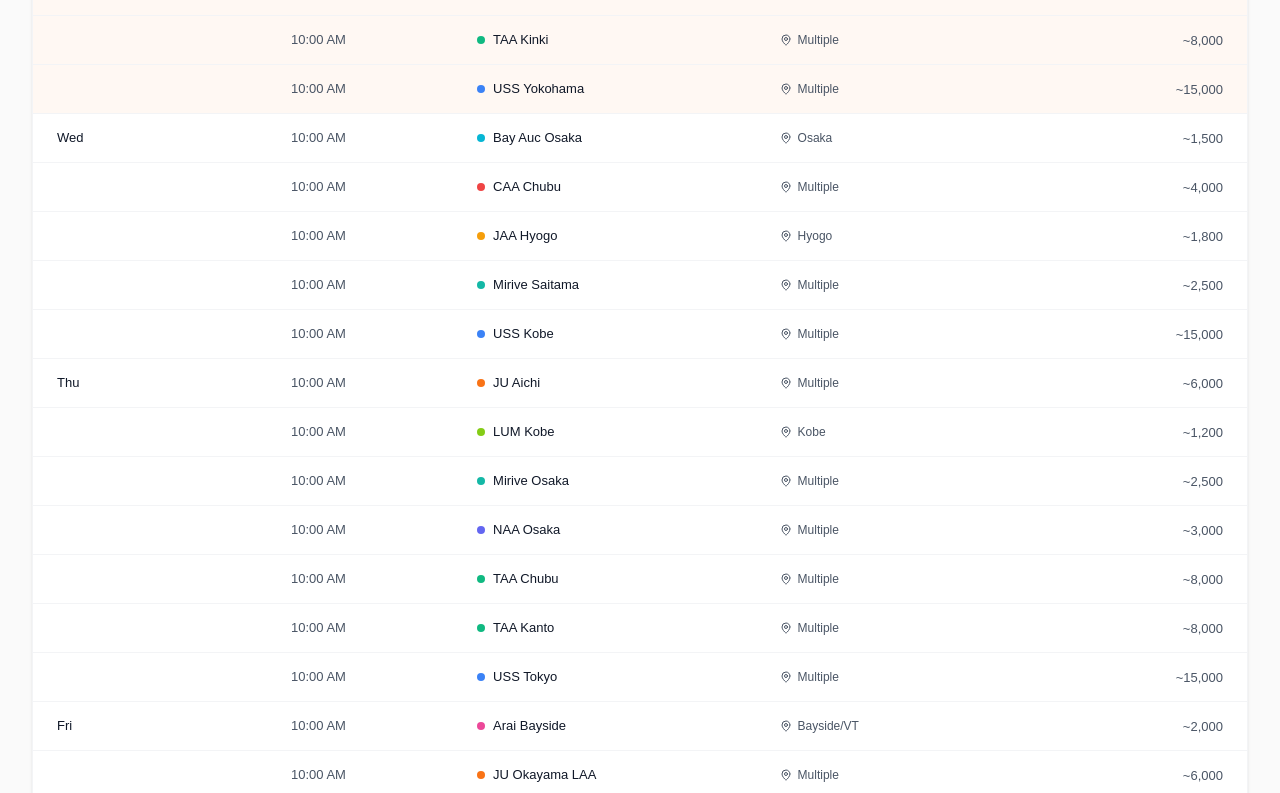
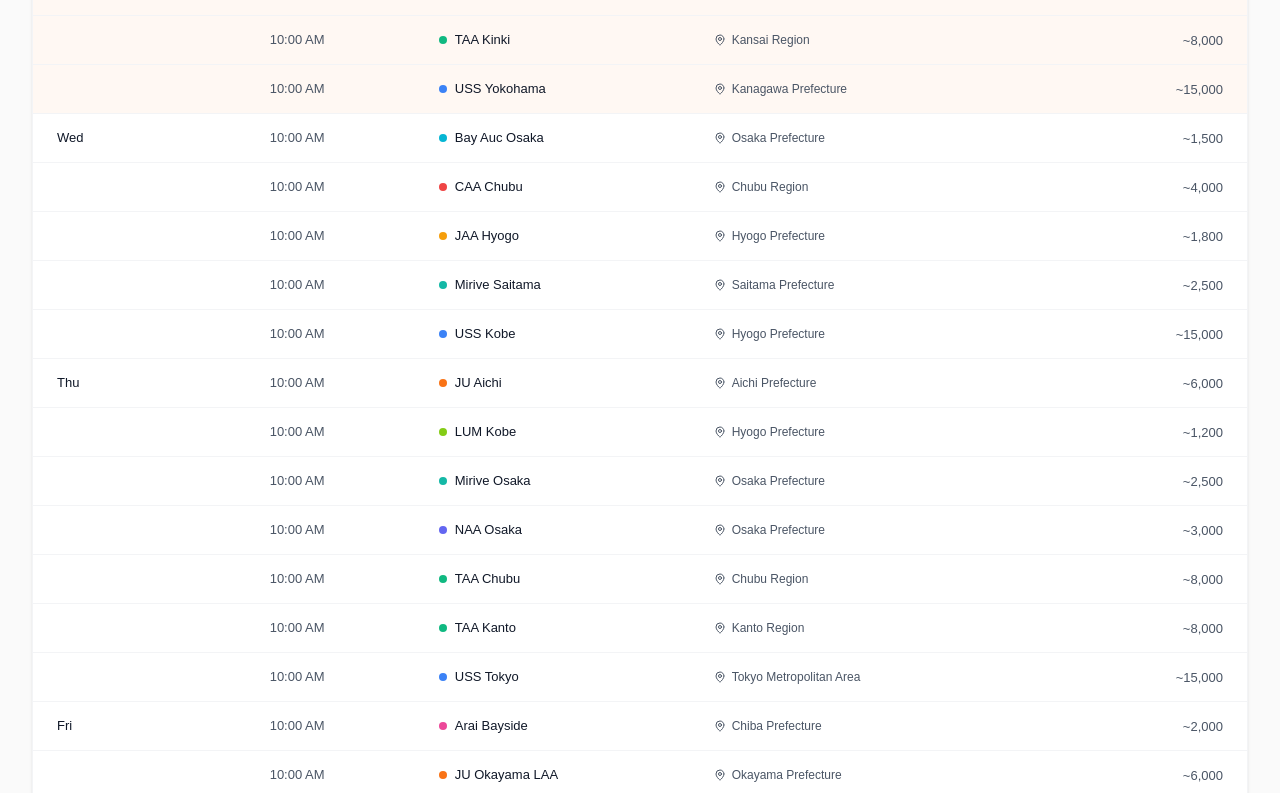
Before and after one commit to Lalanthawi/customer-portal-v2, a Next.js app: page /dashboard/auction-calendar in a window 1280 px wide. Shown: the part 1267-2060 px from the top of the page. Built offline with nearby package versions, Linux system fonts and the light colour scheme; no server answers; a web font is replaced by a local one.

Commit message:
fixed calender

```diff
--- a/app/dashboard/auction-calendar/page.tsx
+++ b/app/dashboard/auction-calendar/page.tsx
@@ -66,22 +66,79 @@
   ]
 }
 
+// Specific auction location mapping
+const auctionLocationMap: { [key: string]: string } = {
+  // CAA auctions
+  'CAA Gifu': 'Gifu Prefecture',
+  'CAA Tokyo': 'Chiba Prefecture',
+  'CAA Chubu': 'Chubu Region',
+
+  // JU auctions
+  'JU Saitama': 'Saitama Prefecture',
+  'JU Tokyo': 'Tokyo Metropolitan Area',
+  'JU Aichi': 'Aichi Prefecture',
+  'JU Okayama LAA': 'Okayama Prefecture',
+  'JU Gifu': 'Gifu Prefecture',
+
+  // TAA auctions
+  'TAA Kinki': 'Kansai Region',
+  'TAA Hiroshima': 'Hiroshima Prefecture',
+  'TAA Chubu': 'Chubu Region',
+  'TAA Kanto': 'Kanto Region',
+  'TAA Hygo': 'Hyogo Prefecture',
+  'TAA Yokohama': 'Kanagawa Prefecture',
+
+  // USS auctions
+  'USS Yokohama': 'Kanagawa Prefecture',
+  'USS Kobe': 'Hyogo Prefecture',
+  'USS Tokyo': 'Tokyo Metropolitan Area',
+  'USS Nagoya': 'Aichi Prefecture',
+  'USS Osaka': 'Osaka Prefecture',
+  'USS Saitama': 'Saitama Prefecture',
+  'USS Gunma': 'Gunma Prefecture',
+  'USS Kyushu': 'Kyushu Region',
+  'USS Okayama': 'Okayama Prefecture',
+  'USS Shizuoka': 'Shizuoka Prefecture',
+
+  // Honda auctions
+  'Honda Kansai': 'Kansai Region',
+  'Honda Nagoya': 'Aichi Prefecture',
+  'Honda Tokyo': 'Tokyo Metropolitan Area',
+
+  // NAA auctions
+  'NAA Osaka': 'Osaka Prefecture',
+  'NAA Tokyo': 'Tokyo Metropolitan Area',
+
+  // Other auctions
+  'Bay Auc Osaka': 'Osaka Prefecture',
+  'JAA Hyogo': 'Hyogo Prefecture',
+  'Mirive Saitama': 'Saitama Prefecture',
+  'Mirive Osaka': 'Osaka Prefecture',
+  'MIRIVE Aichi': 'Aichi Prefecture',
+  'LUM Kobe': 'Hyogo Prefecture',
+  'HAA Kobe': 'Hyogo Prefecture',
+  'Arai Bayside': 'Chiba Prefecture',
+  'Arai VT': 'Chiba Prefecture',
+  'ZIP Tokyo': 'Tokyo Metropolitan Area',
+  'USSR Nagoya': 'Aichi Prefecture'
+}
+
 // Auction house information with colors
-const auctionHouseInfo: { [key: string]: { color: string, location: string, avgVehicles: number } } = {
-  'USS': { color: '#3B82F6', location: 'Multiple', avgVehicles: 15000 },
-  'TAA': { color: '#10B981', location: 'Multiple', avgVehicles: 8000 },
-  'HAA': { color: '#8B5CF6', location: 'Kobe', avgVehicles: 12000 },
-  'JU': { color: '#F97316', location: 'Multiple', avgVehicles: 6000 },
-  'CAA': { color: '#EF4444', location: 'Multiple', avgVehicles: 4000 },
-  'NAA': { color: '#6366F1', location: 'Multiple', avgVehicles: 3000 },
-  'Honda': { color: '#64748B', location: 'Multiple', avgVehicles: 5000 },
-  'MIRIVE': { color: '#14B8A6', location: 'Multiple', avgVehicles: 2500 },
-  'Arai': { color: '#EC4899', location: 'Bayside/VT', avgVehicles: 2000 },
-  'Bay': { color: '#06B6D4', location: 'Osaka', avgVehicles: 1500 },
-  'JAA': { color: '#F59E0B', location: 'Hyogo', avgVehicles: 1800 },
-  'LUM': { color: '#84CC16', location: 'Kobe', avgVehicles: 1200 },
-  'ZIP': { color: '#F43F5E', location: 'Tokyo', avgVehicles: 2200 },
-  'USSR': { color: '#6B7280', location: 'Nagoya', avgVehicles: 1000 }
+const auctionHouseInfo: { [key: string]: { color: string, avgVehicles: number } } = {
+  'USS': { color: '#3B82F6', avgVehicles: 15000 },
+  'TAA': { color: '#10B981', avgVehicles: 8000 },
+  'HAA': { color: '#8B5CF6', avgVehicles: 12000 },
+  'JU': { color: '#F97316', avgVehicles: 6000 },
+  'CAA': { color: '#EF4444', avgVehicles: 4000 },
+  'NAA': { color: '#6366F1', avgVehicles: 3000 },
+  'Honda': { color: '#64748B', avgVehicles: 5000 },
+  'MIRIVE': { color: '#14B8A6', avgVehicles: 2500 },
+  'Arai': { color: '#EC4899', avgVehicles: 2000 },
+  'Bay': { color: '#06B6D4', avgVehicles: 1500 },
+  'JAA': { color: '#F59E0B', avgVehicles: 1800 },
+  'LUM': { color: '#84CC16', avgVehicles: 1200 },
+  'ZIP': { color: '#F43F5E', avgVehicles: 2200 },
+  'USSR': { color: '#6B7280', avgVehicles: 1000 }
 }
 
 export default function AuctionCalendarPage() {
@@ -99,6 +156,10 @@
   const getAuctionColor = (auction: string): string => {
     const key = getAuctionHouseKey(auction)
     return auctionHouseInfo[key]?.color || '#6B7280'
+  }
+
+  const getAuctionLocation = (auction: string): string => {
+    return auctionLocationMap[auction] || ''
   }
 
   return (
@@ -266,10 +327,12 @@
                             </div>
                           </td>
                           <td className="px-3 sm:px-6 py-2 sm:py-3 hidden md:table-cell">
-                            <div className="flex items-center gap-1.5 text-[11px] sm:text-[12px] text-gray-600">
-                              <MapPin className="w-3 h-3" />
-                              {info?.location || 'Japan'}
-                            </div>
+                            {getAuctionLocation(auction) && (
+                              <div className="flex items-center gap-1.5 text-[11px] sm:text-[12px] text-gray-600">
+                                <MapPin className="w-3 h-3" />
+                                {getAuctionLocation(auction)}
+                              </div>
+                            )}
                           </td>
                           <td className="px-3 sm:px-6 py-2 sm:py-3 text-right hidden lg:table-cell">
                             <span className="text-[11px] sm:text-[13px] text-gray-600">
@@ -319,7 +382,7 @@
                 </div>
                 <div className="flex justify-between items-center">
                   <span className="text-[10px] sm:text-[11px] text-gray-600">Locations</span>
-                  <span className="text-[11px] sm:text-[12px] font-semibold text-gray-900">{info?.location || 'N/A'}</span>
+                  <span className="text-[11px] sm:text-[12px] font-semibold text-gray-900">Multiple</span>
                 </div>
               </CardContent>
             </Card>
```
